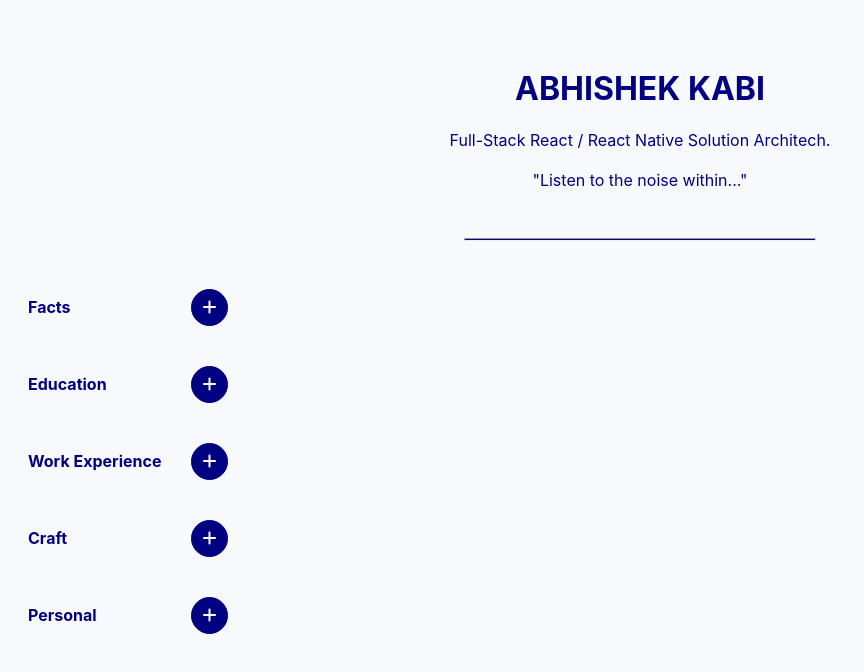
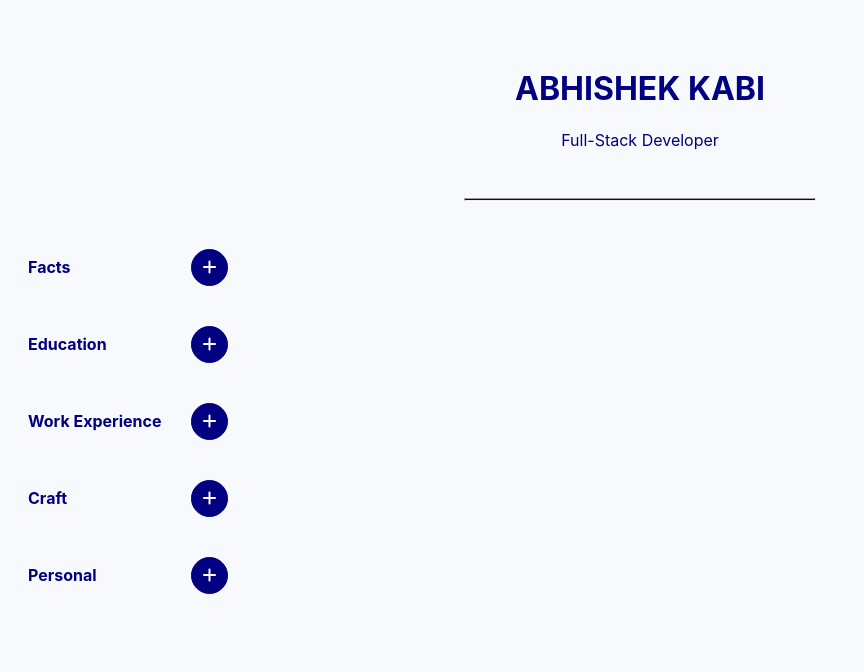
Before and after one commit to abk2191/my-data, a React (Vite) app: page / in a window 1280 px wide. Shown: the top 672 px of the page, without its empty margins (0-864 px from the left). Built offline with nearby package versions, Linux system fonts and the light colour scheme.

Commit message:
Update App.jsx

```diff
--- a/src/App.jsx
+++ b/src/App.jsx
@@ -62,8 +62,8 @@ function App() {
       <div className="main-container">
         <div className="banner">
           <h1>ABHISHEK KABI</h1>
-          <p>Full-Stack React / React Native Solution Architech.</p>
-          <p style={{ marginTop: "20px" }}>"Listen to the noise within..."</p>
+          <p>Full-Stack Developer</p>
+
         </div>
         <hr className="hr-line" />
         {menuLabels.map((menuitem, index) => (
```
